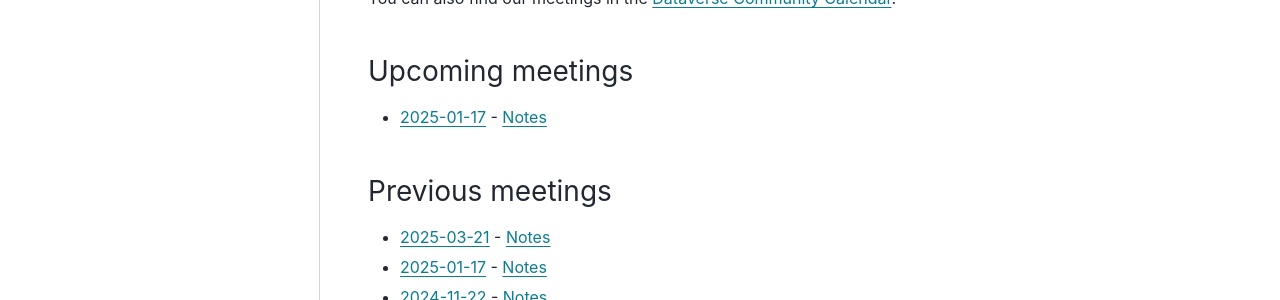
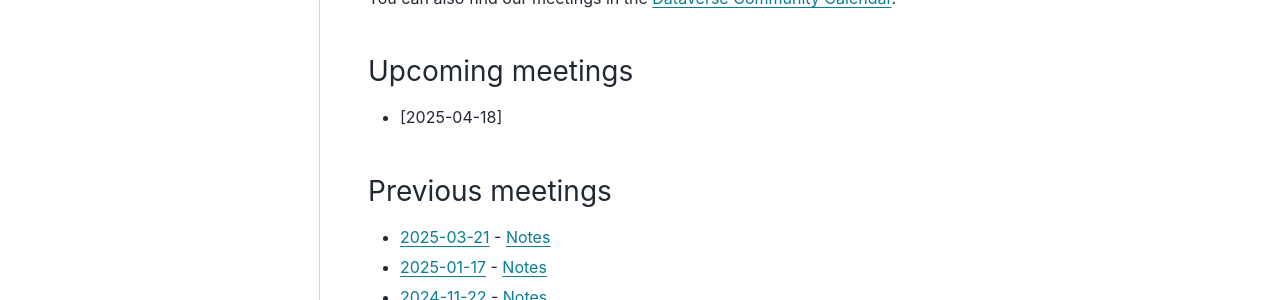
Before and after one commit to gdcc/www.gdcc.io, a Sphinx documentation site: the page built from source/working-groups/documentation.md, in a window 1280 px wide and 1211 px high. Shown: the part 714-1014 px from the top of the window. Built offline with Sphinx 7.4.7 and the PyData theme 0.15.4, drawn with Linux system fonts in a browser that asks for light colours.

Commit message:
Update documentation.md

```diff
--- a/source/working-groups/documentation.md
+++ b/source/working-groups/documentation.md
@@ -24,7 +24,7 @@ You can also find our meetings in the [Dataverse Community Calendar][].
 
 ### Upcoming meetings
 
-- [2025-01-17](https://time.is/compare/1400_17_Jan_2025_in_UTC) - [Notes](https://docs.google.com/document/d/1o_gjFaFpl62V8SJSbeL8V_h2-JAHrrrS48jyImU-A7c/edit?usp=sharing)
+- [2025-04-18]
 
 ### Previous meetings
 
```
